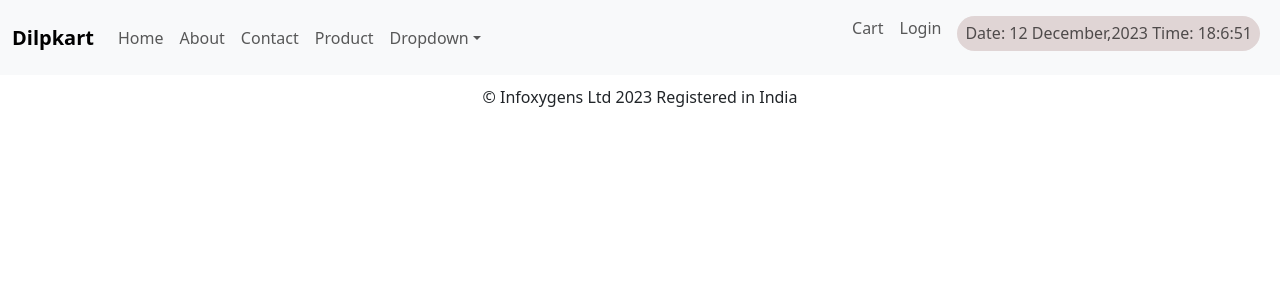
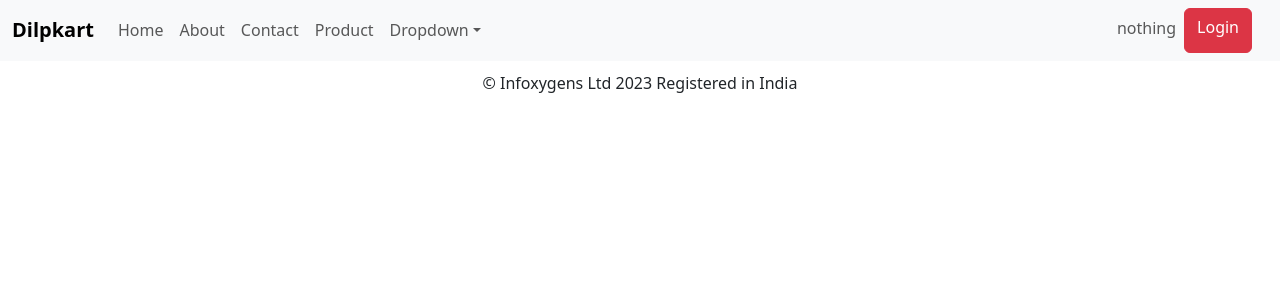
Before and after one commit to io3-poonam/io-5, a React (Create React App) app in the folder Assisgnment/React/loginform/: page /Cart in a window 1280 px wide. Shown: the top 300 px of the page. Built offline with nearby package versions, Linux system fonts and the light colour scheme; the HTML template or start-up script is replaced by a standard one.

Commit message:
remove current page

```diff
--- a/Assisgnment/React/loginform/src/Pages/About/index.jsx
+++ b/Assisgnment/React/loginform/src/Pages/About/index.jsx
@@ -4,7 +4,6 @@ import Footer from "../../components2/Footer";
 import axios from "axios";
 import AboutMe from "../../components2/Aboutme";
 function About() {
-  const currentPageShow="About Page";
   useEffect(()=>{apiFetch()},[])
   const apiFetch=async()=>{
   try{
@@ -20,7 +19,7 @@ function About() {
 }
   return (
     <React.Fragment>
-      <Header currentPage={currentPageShow}  />
+      <Header currentPageShow="About Page"  />
 <AboutMe/>
       {/* <h1>About page</h1> */}
       <Footer />
--- a/Assisgnment/React/loginform/src/Pages/Contact/index.jsx
+++ b/Assisgnment/React/loginform/src/Pages/Contact/index.jsx
@@ -4,11 +4,9 @@ import Footer from "../../components2/Footer";
 import ContactForm from "../../components2/ContactForm";
 
 function Contact() {
-  const currentPageShow="Contact Page";
-
   return (
     <React.Fragment>
-      <Header currentPage={currentPageShow}  />
+      <Header currentPageShow="Contact Page" />
 
       <ContactForm />
       <Footer />
--- a/Assisgnment/React/loginform/src/Pages/HomePage/index.jsx
+++ b/Assisgnment/React/loginform/src/Pages/HomePage/index.jsx
@@ -4,11 +4,9 @@ import Footer from "../../components2/Footer";
 import ImageSliders from "../../components2/ImageSliders";
 
 function HomePage() {
-  const currentPageShow="Home Page";
-
   return (
     <React.Fragment>
-      <Header currentPage={currentPageShow}  />
+      <Header currentPageShow="Home Page"  />
       <ImageSliders />
       <Footer />
     </React.Fragment>
--- a/Assisgnment/React/loginform/src/Pages/Login/index.jsx
+++ b/Assisgnment/React/loginform/src/Pages/Login/index.jsx
@@ -2,11 +2,9 @@ import React from "react";
 import LoginPage from"../../components2/LoginPageBox/LoginPage";
 import Header from "../../components2/Header";
 function Login() {
-  const currentPageShow="Login Page";
-
   return (
     <React.Fragment>
-      <Header currentPage={currentPageShow}  />
+      <Header currentPageShow="Login Page"  />
      <LoginPage/>
     </React.Fragment>
   );
--- a/Assisgnment/React/loginform/src/Pages/Products/index.jsx
+++ b/Assisgnment/React/loginform/src/Pages/Products/index.jsx
@@ -7,17 +7,14 @@ import axios from "axios";
 import Loader from "../Loader/Loader";
 function Products() {
   const [allProduct, setAllProduct] = useState([]);
-  const[showLoader,setLoader]=useState(false)
+  const [showLoader, setLoader] = useState(false);
   // const [count, setCount] = useState(0);
   const [cartProductAdd, setCartProductAdd] = useState([]);
-
-
-  const currentPageShow = "Product Page";
   useEffect(() => {
     productApiFetch();
   }, []);
   const productApiFetch = async () => {
-    try{
+    try {
       setLoader(true);
       const api = `https://dummyjson.com/products`;
       const dataApi = await axios.get(api);
@@ -25,30 +22,36 @@ function Products() {
       const { data: { products = [] } = {} } = dataApi || {};
       console.log("pro", products);
       setAllProduct(products);
-    setLoader(false)}
-    catch(error){
+      setLoader(false);
+    } catch (error) {
       setLoader(false);
     }
-
   };
   // setCount=count + 1
-  const handleAddCartClick=(selectProduct)=>{
-    console.log("parent",selectProduct)
+  const handleAddCartClick = (selectProduct) => {
+    console.log("parent", selectProduct);
     //  setCount(count + 1)
-           setCartProductAdd([...cartProductAdd,selectProduct])
-        }
-        console.log("cartProductAdd",cartProductAdd);
+    setCartProductAdd([...cartProductAdd, selectProduct]);
+  };
+  console.log("cartProductAdd", cartProductAdd);
   return (
     <React.Fragment>
       {/* CartCounting= { cartProductAdd.length}  cart product add in without count state*/}
-      <Header currentPage={currentPageShow} CartCounting= { cartProductAdd.length} onShowCartAdd={cartProductAdd} />
+      <Header
+        // currentPage={currentPageShow}
+        currentPageShow="productPage"
+        CartCounting={cartProductAdd.length}
+        onShowCartAdd={cartProductAdd}
+      />
       <div className="product-container">
         {/* show Loader when api is hit */}
-         { showLoader &&<Loader/>}
+        {showLoader && <Loader />}
         {/* don't show Loader when api is hit */}
-         {!showLoader&&
+        {!showLoader &&
           allProduct.map((items, index) => {
-          return (<ProductCard price={items?.price}
+            return (
+              <ProductCard
+                price={items?.price}
                 description={items?.description}
                 title={items?.title}
                 brand={items?.brand}
@@ -56,8 +59,8 @@ setLoader(false);
                 category={items?.category}
                 {...items}
                 onCartClick={handleAddCartClick}
-
-           />);
+              />
+            );
           })}
       </div>
       <Footer />
--- a/Assisgnment/React/loginform/src/components2/Header/index.jsx
+++ b/Assisgnment/React/loginform/src/components2/Header/index.jsx
@@ -4,13 +4,12 @@ import Container from "react-bootstrap/Container";
 import Nav from "react-bootstrap/Nav";
 import NavDropdown from "react-bootstrap/NavDropdown";
 import "./style.css";
-// import { BsCartFill } from "react-icons/bs";
+import { BsCartFill } from "react-icons/bs";
 import { Button } from "react-bootstrap";
 import { useNavigate } from "react-router-dom";
 
 function Header(props) {
-
-  const { currentPage = "nothing", CartCounting=[],onShowCartAdd= []} = props || {};
+  const { currentPageShow = "nothing", CartCounting=[],onShowCartAdd= []} = props || {};
   const [seconds, setSeconds] = useState(new Date().getSeconds());
   console.log("currentPage", props);
 const[user,setUser]=useState(JSON.parse(localStorage.getItem("user")))
@@ -80,24 +79,26 @@ const[user,setUser]=useState(JSON.parse(localStorage.getItem("user")))
 
             </Nav>
             <Nav>
-              <Nav.Link>{currentPage}</Nav.Link>
-              {/* <Button variant="dark" onClick={(e) => handleAddShowCart(e)}>
-                Button{CartCounting > 0 && CartCounting}
-              </Button> */}
+              <Nav.Link>{currentPageShow}</Nav.Link>
+              {currentPageShow=="productPage" &&(
+              <Button variant="dark" style={{height:"2.8rem", margin:"0 1rem "}}><BsCartFill/>
+              {/* //  onClick={(e) => handleAddShowCart(e)} */}
+                {/* Button{CartCounting > 0 && CartCounting} */}
+              </Button> )}
               {user?.image &&(
               <img className="loginImage" src={user?.image} alt={user?.userName}/>)}
               <p className="loginPara">{user?.firstName} {user?.lastName}</p>
                {!user?.email && (
-               <Nav.Link href="/Login">Login</Nav.Link>
+               <Button className="dangerLogin" style={{height:"2.8rem"}} variant="danger" href="/Login">Login</Button>
                 )}
                  {user?.email && (
-               <Nav.Link href="/Login" onClick={HandleLogout}>Logout</Nav.Link>
+               <Button href="/Login" variant="success" onClick={HandleLogout}>Logout</Button>
                 )}
               <Nav.Link>
                 {/* date remove when login user */}
-                {!user&&(
+                {currentPageShow=="home-page"&&(
                 <h6 className="dateClass">
-                  Date: {date} {monthStr.at(month)},{year} Time: {hour}:{minis}:
+                  {date} {monthStr.at(month)},{year} {hour}:{minis}:
                   {seconds}
                 </h6>)}
               </Nav.Link>
```
Lines whose indentation alone changed are shown as unchanged.
